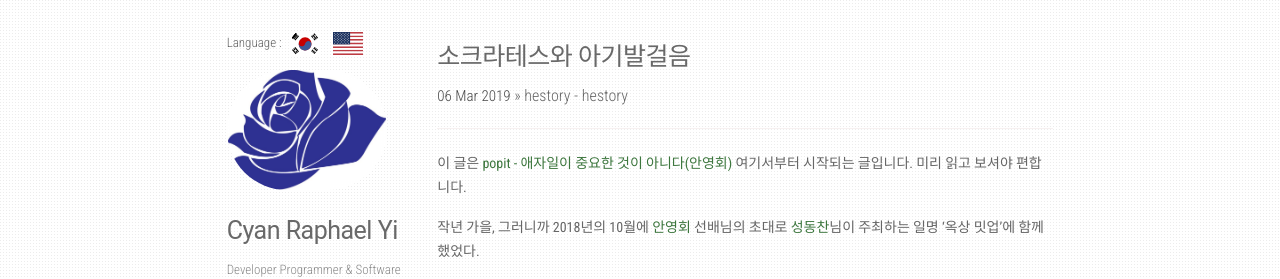
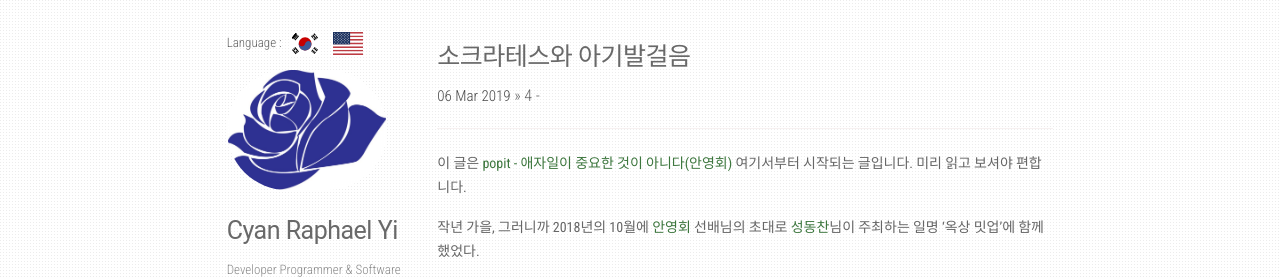
Before and after one commit to CyanRYi/sollabs-demo, a Jekyll site: the page built from _posts/ko/2019-03-06-Socrates-and-agile.md, in a window 1280 px wide. Shown: the top 279 px of the page. Built offline with Jekyll 4.4.1, drawn with Linux system fonts in a browser that asks for light colours; nearby versions of some CDN libraries.

Commit message:
site.category 테스트

```diff
--- a/_layouts/post_view.html
+++ b/_layouts/post_view.html
@@ -7,8 +7,8 @@ layout: default
 
 <span class="time">{{ page.date | date_to_string }}</span>
 &raquo;
-{{ page.category }} - {{ page.categories }}
 {% if page.category %}
+    {{ site.category.size }} - {{ size.category }}
     {% assign postCategory = site.category | where: 'name', page.category %}
     <a href="{{ site.url }}{{ postCategory.permalink }}">{{ postCategory.title }}</a>
     {{ postCategory }}
```
